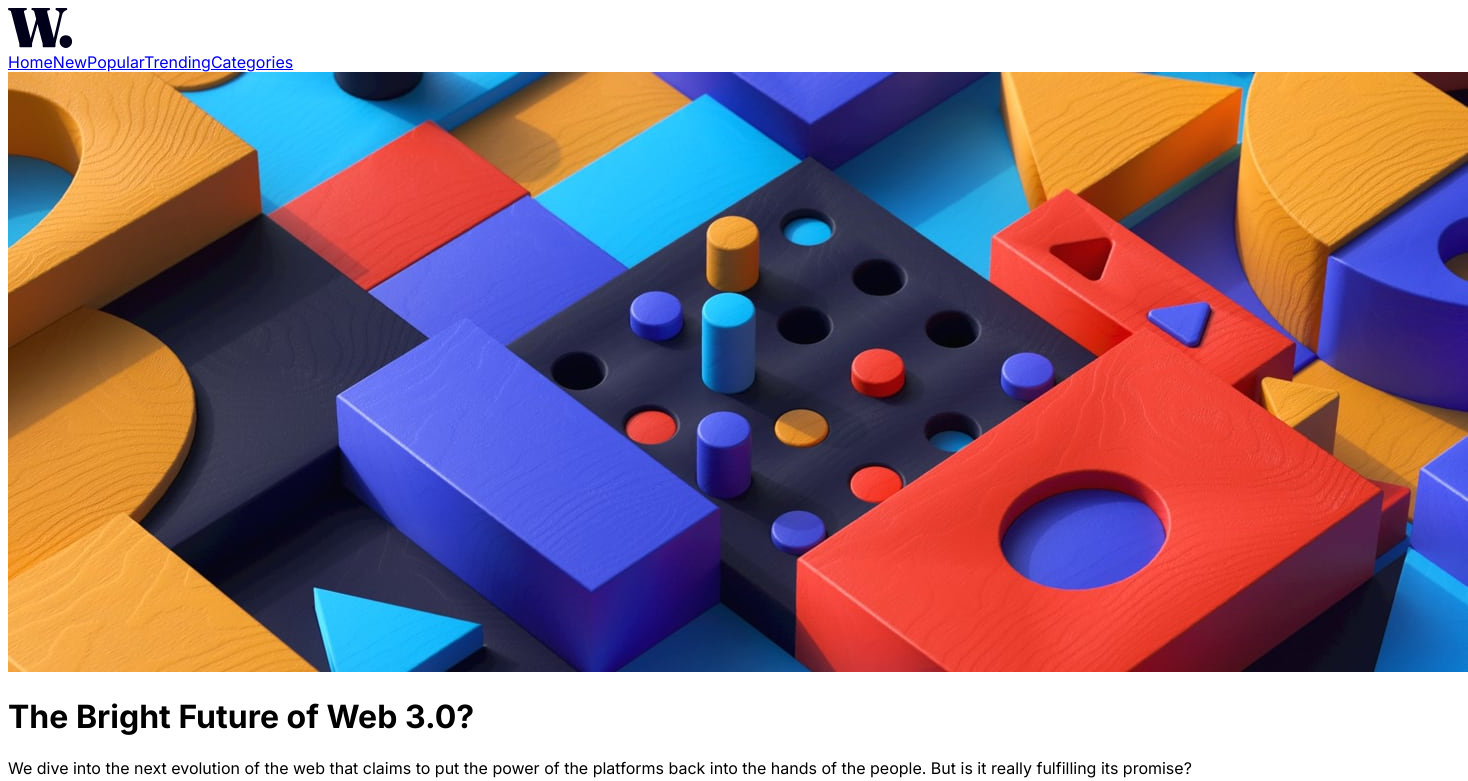
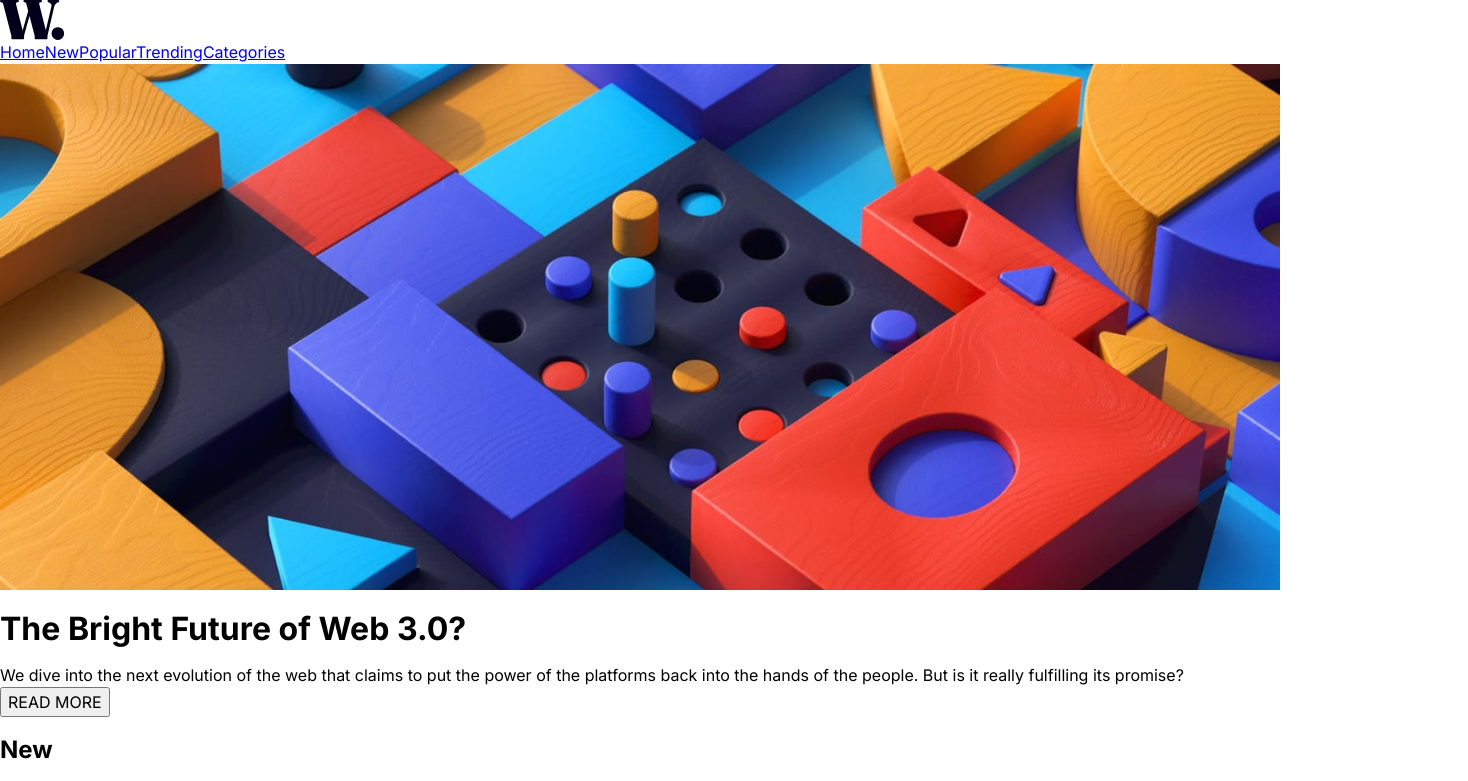
Before and after one commit to Chris-Wagg-Frontend-Mentor-Projects/news-homepage, a Next.js app: page / in a window 1280 px wide. Shown: the top 781 px of the page, 1468 px wide, since content can reach past the window. Built offline with nearby package versions, Linux system fonts and the light colour scheme.

Commit message:
custom properties and font added

```diff
--- a/src/app/globals.css
+++ b/src/app/globals.css
@@ -0,0 +1,99 @@
+/* css reset from https://piccalil.li/blog/a-more-modern-css-reset/ */
+/* Box sizing rules */
+*,
+*::before,
+*::after {
+	box-sizing: border-box;
+}
+/* Prevent font size inflation */
+html {
+	-moz-text-size-adjust: none;
+	-webkit-text-size-adjust: none;
+	text-size-adjust: none;
+}
+/* Remove default margin in favour of better control in authored CSS */
+body,
+h1,
+h2,
+h3,
+h4,
+p,
+figure,
+blockquote,
+dl,
+dd {
+	margin-block-end: 0;
+}
+/* Set core body defaults */
+body {
+	line-height: 1.5;
+	margin: 0;
+	min-height: 100vh;
+}
+/* Set shorter line heights on headings and interactive elements */
+h1,
+h2,
+h3,
+h4,
+button,
+input,
+label {
+	line-height: 1.1;
+}
+/* Balance text wrapping on headings */
+h1,
+h2,
+h3,
+h4 {
+	text-wrap: balance;
+}
+/* A elements that don't have a class get default styles */
+a:not([class]) {
+	color: currentColor;
+	text-decoration-skip-ink: auto;
+}
+/* Make images easier to work with */
+img,
+picture {
+	display: block;
+	max-width: 100%;
+}
+/* Inherit fonts for inputs and buttons */
+input,
+button,
+textarea,
+select {
+	font: inherit;
+}
+textarea {
+	resize: none;
+}
+/* Scroll behaviours */
+html {
+	scroll-behavior: smooth;
+}
+@media (prefers-reduced-motion) {
+	html {
+		scroll-behavior: reduce;
+	}
+}
+
+/* custom properties */
+:root {
+	/* --clr-background: hsl(115, 45%, 32%); */
+	--clr-soft-orange: hsl(35, 77%, 62%);
+	--clr-red: hsl(5, 85%, 63%);
+	--clr-off-white: hsl(36, 100%, 99%);
+    --clr-gray-blue: hsl(233, 8%, 79%)
+    --clr-dark-gray-blue: hsl(236, 13%, 42%)
+    --clr-very-dark-blue: hsl(240, 100%, 5%)
+
+    --fs-paragraph: 0.938rem
+
+    --fw-light: 400
+    --fw-med: 700
+    --fw-bold: 800
+}
+/* grid setup */
+
+/* utility classes */
--- a/src/app/layout.js
+++ b/src/app/layout.js
@@ -1,7 +1,11 @@
 import { Inter } from 'next/font/google'
 import './globals.css'
 
-const inter = Inter({ subsets: ['latin'] })
+const inter = Inter({
+	weight: ['400', '700', '800'],
+	subsets: ['latin'],
+	display: 'swap',
+})
 
 export const metadata = {
 	title: 'Create Next App',
@@ -10,7 +14,7 @@ export const metadata = {
 
 export default function RootLayout({ children }) {
 	return (
-    <html lang="en">
+		<html lang='en'>
 			<body className={inter.className}>{children}</body>
 		</html>
 	)
--- a/src/app/page.js
+++ b/src/app/page.js
@@ -5,7 +5,7 @@ import ArticleCard from './components/ArticleCard'
 export default function Home() {
 	return (
 		<>
-			<header>
+			<header className='header'>
 				<div>
 					<img src='./logo.svg' alt='world news' />
 				</div>
@@ -66,21 +66,21 @@ export default function Home() {
 					<ArticleCard
 						// TODO: do thhe article alts
 						articleImage='image-retro-pcs'
-						articleAlt=''
+						articleAlt='article image'
 						articleNumber='01'
 						title='Reviving Retro PCs'
 						text='What happens when old PCs are given modern upgrades?'
 					/>
 					<ArticleCard
 						articleImage='image-top-laptops'
-						articleAlt=''
+						articleAlt='article image'
 						articleNumber='02'
 						title='Top 10 Laptops of 2022'
 						text='Our best picks for various needs and budgets.'
 					/>
 					<ArticleCard
 						articleImage='image-gaming-growth'
-						articleAlt=''
+						articleAlt='article image'
 						articleNumber='03'
 						title='The Growth of Gaming'
 						text='How the pandemic has sparked fresh opportunities.'
```
Lines whose indentation alone changed are shown as unchanged.
